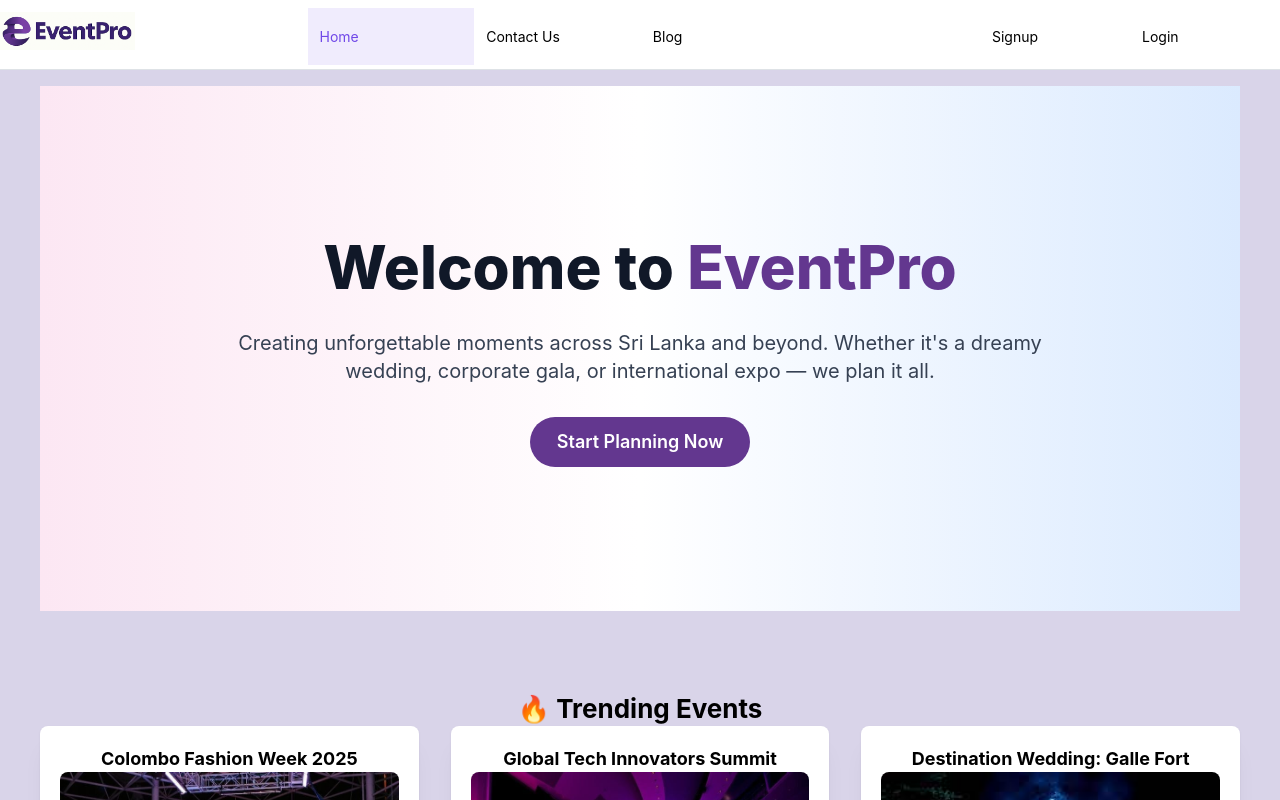
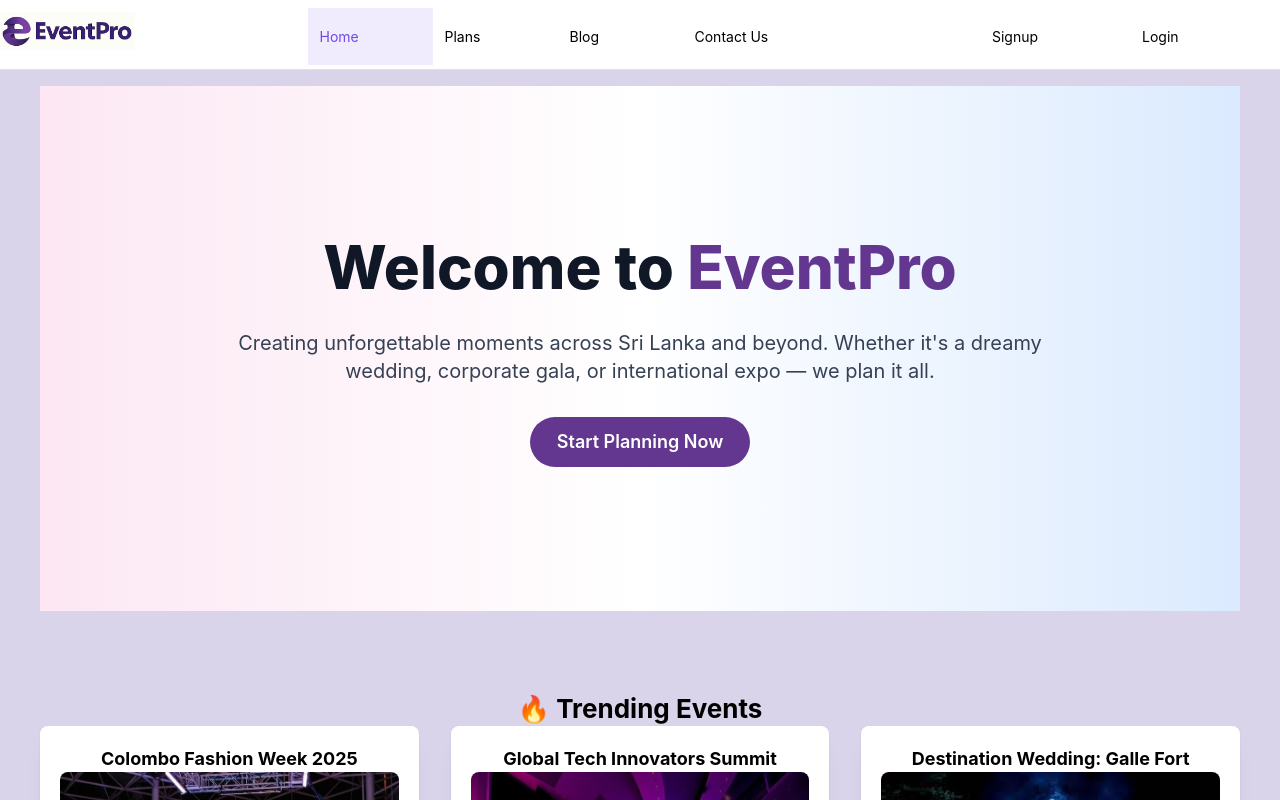
Before and after one commit to akshayasamarasinghe/event-planner-web-app-v2, a React (Vite) app: page /home in a window 1280 px wide. Shown: the top 800 px of the page. Built offline with nearby package versions, Linux system fonts and the light colour scheme.

Commit message:
routing changes

```diff
--- a/src/hoc/AppLayout.tsx
+++ b/src/hoc/AppLayout.tsx
@@ -99,6 +99,22 @@ export const AppLayout = () => {
                                             {/*    label="Payments"*/}
                                             {/*/>*/}
                                             <NavLink
+                                                active={activePath.startsWith("/blog")}
+                                                href="/blog"
+                                                label="Blog"
+                                            />
+                                            <NavLink
+                                                active={activePath.startsWith("/plans")}
+                                                href="/plans"
+                                                label="Plans"
+                                            />
+                                        </>
+                                    )}
+
+                                    {/* Public Menu */}
+                                    {!userFirstname && (
+                                        <>
+                                            <NavLink
                                                 active={activePath.startsWith("/plans")}
                                                 href="/plans"
                                                 label="Plans"
@@ -108,21 +124,10 @@ export const AppLayout = () => {
                                                 href="/blog"
                                                 label="Blog"
                                             />
-                                        </>
-                                    )}
-
-                                    {/* Public Menu */}
-                                    {!userFirstname && (
-                                        <>
                                             <NavLink
                                                 active={activePath.startsWith("/contact-us")}
                                                 href="/contact-us"
                                                 label="Contact Us"
-                                            />
-                                            <NavLink
-                                                active={activePath.startsWith("/blog")}
-                                                href="/blog"
-                                                label="Blog"
                                             />
                                         </>
                                     )}
```
